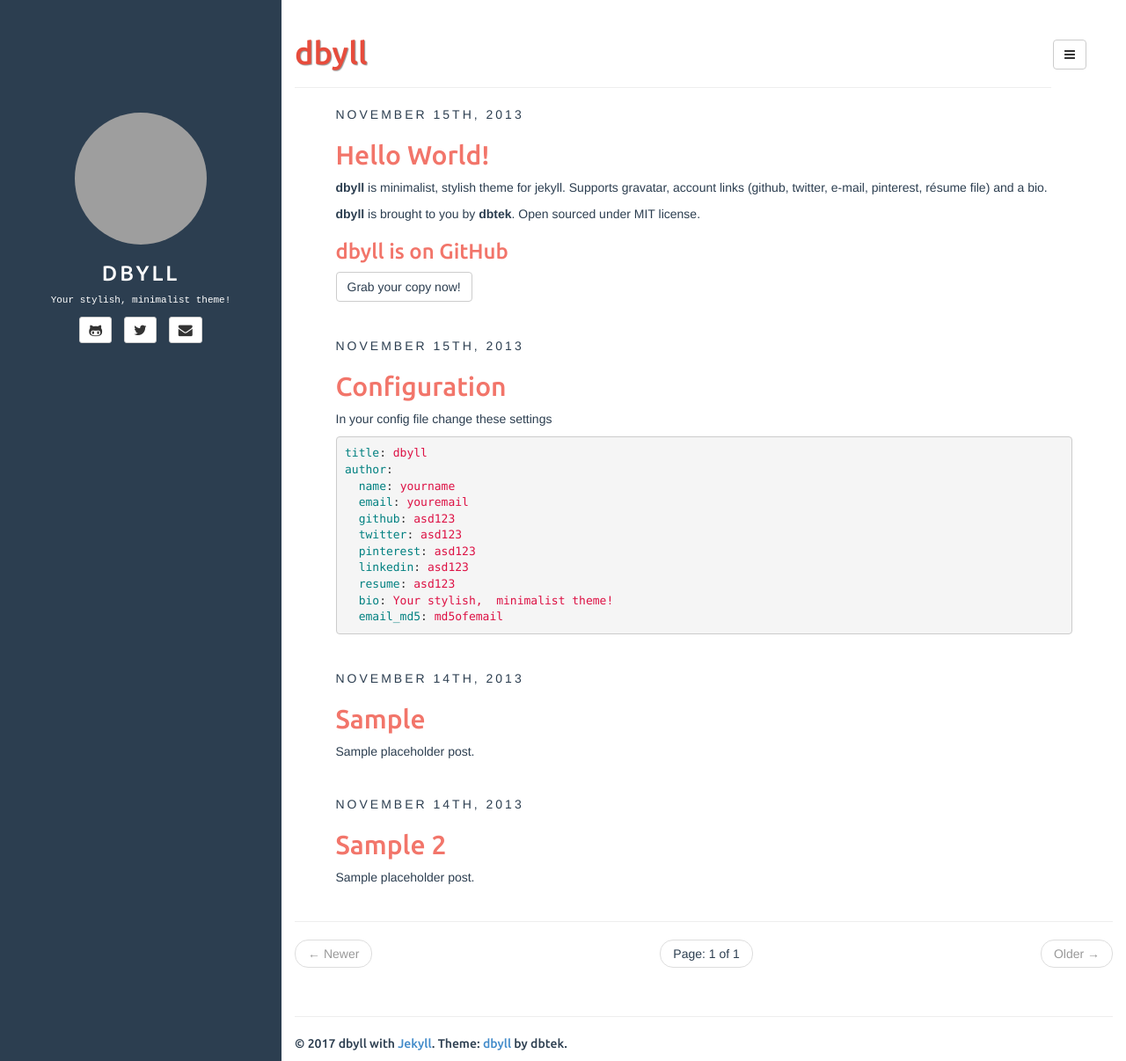
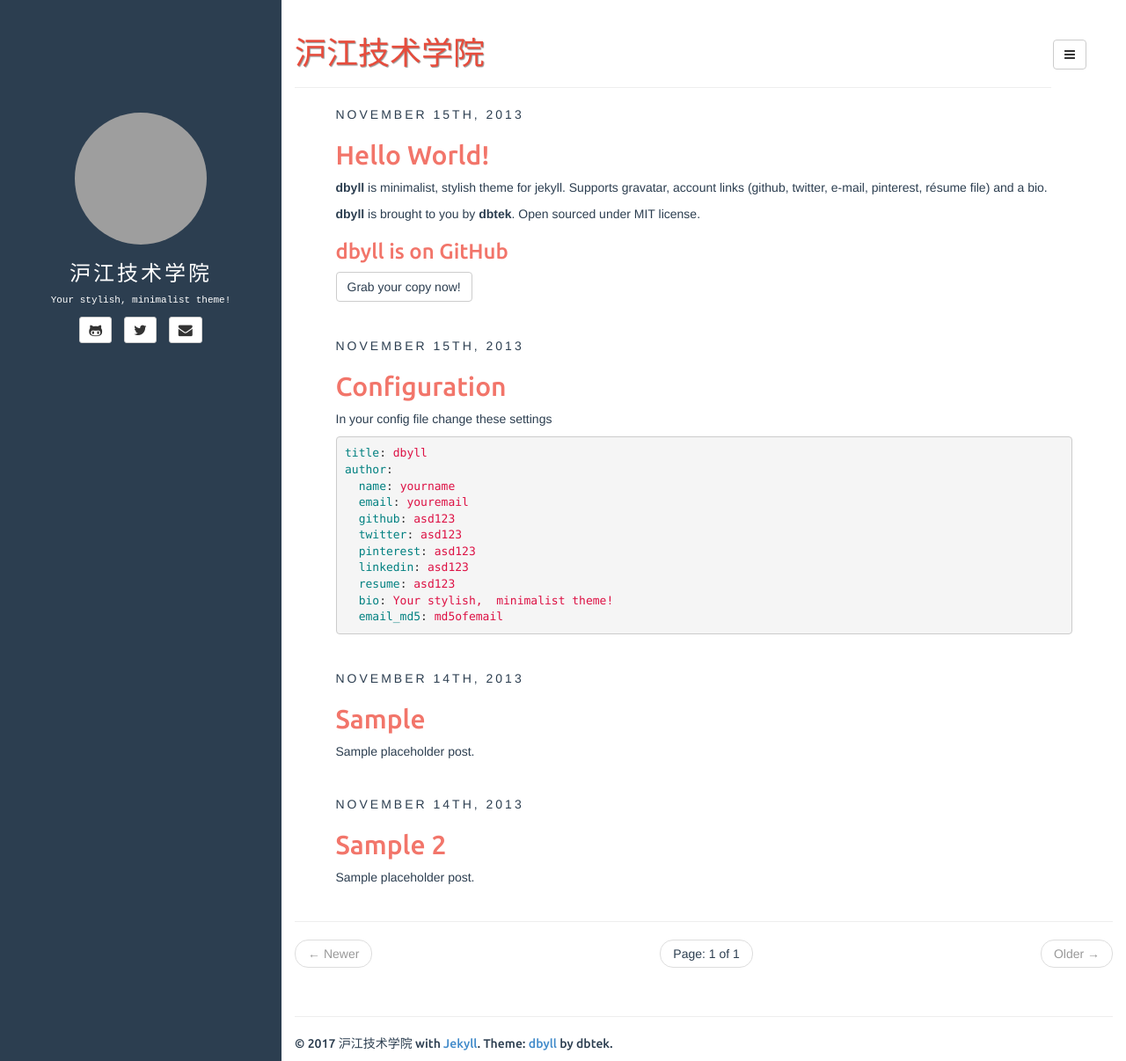
Before and after one commit to HujiangTech/tech, a Jekyll site: the page built from index.html, in a window 1280 px wide and 1206 px high. Shown: the whole window at 88% size. Built offline with Jekyll 4.4.1, drawn with Linux system fonts in a browser that asks for light colours; the list of posts is cut into pages by our own code; grey boxes are pictures that could not be loaded.

Commit message:
add title

```diff
--- a/_config.yml
+++ b/_config.yml
@@ -7,19 +7,19 @@ highlighter: rouge
 markdown: kramdown
 disqus: dbyll
 google_analytics: dbyll
-title: dbyll
+title: 沪江技术学院
 
 defaults:
   -
     scope:
       path: "" # empty string for all files
     values:
-      title: dbyll
+      title: 沪江技术学院
 
 description: Stylish Jekyll Theme
 author:
-  name: dbyll
-  email: dbyll@ismaildemirbilek.com
+  name: 沪江技术学院
+  email: Tech@hujiang.com
   github: dbtek
   twitter: dbtek
   pinterest: asd123
```
Also changed, not shown: 2 other files.
